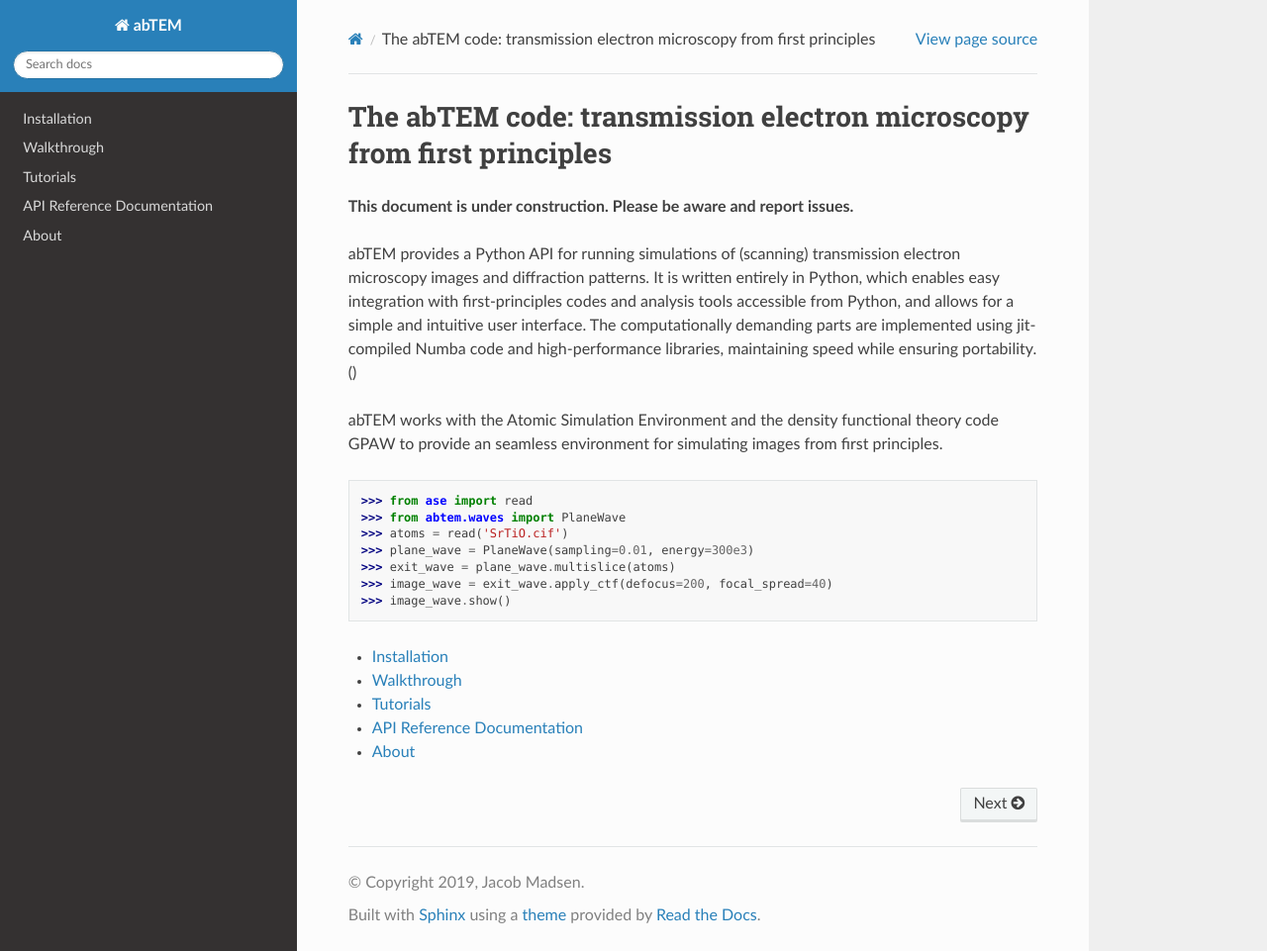
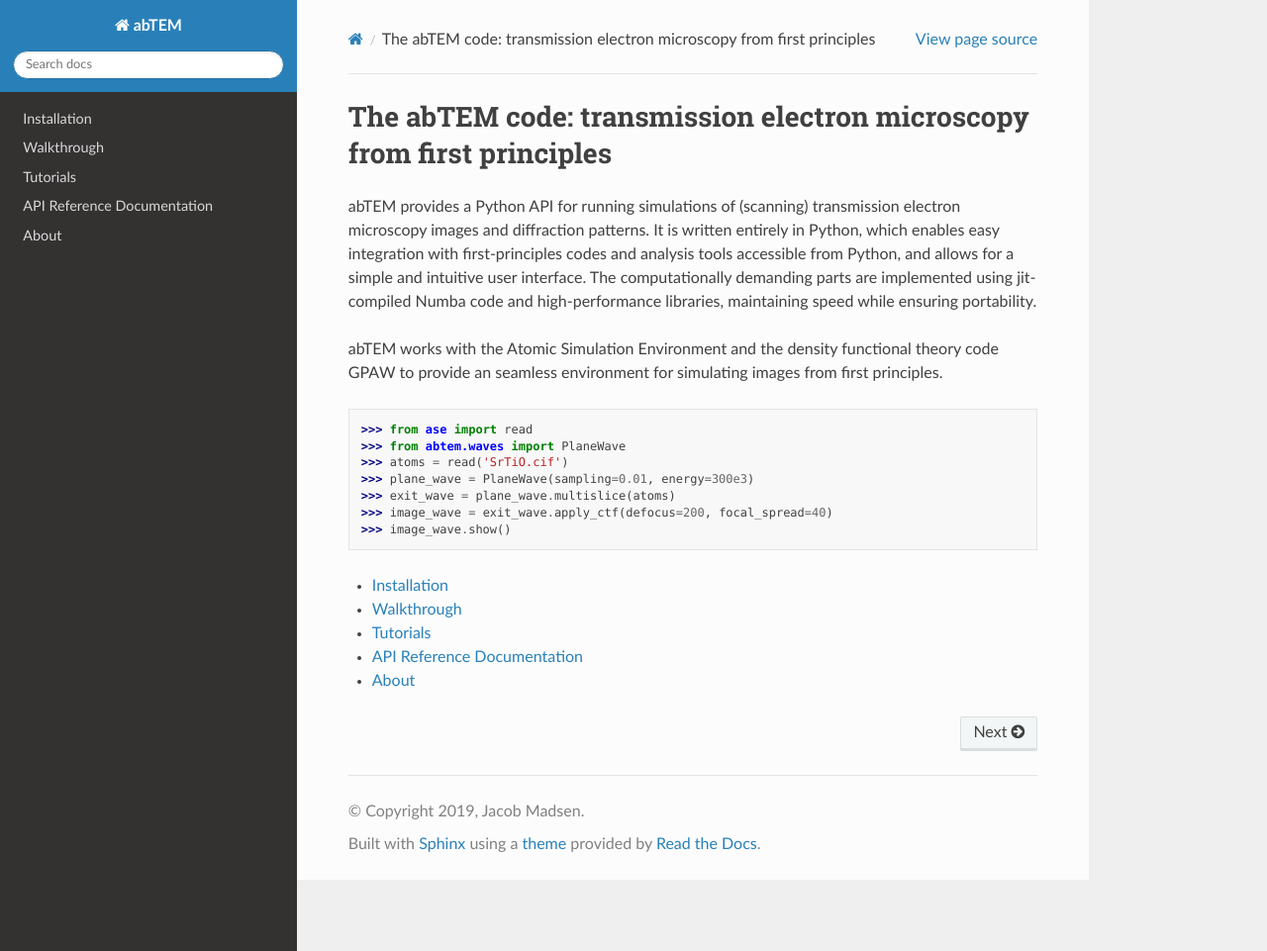
Before and after one commit to abTEM/abTEM, a Sphinx documentation site: the page built from docs/source/index.rst, in a window 1280 px wide and 961 px high. Shown: the whole window at 99% size. Built offline with Sphinx 7.4.7 and the Read the Docs theme 2.0.0, drawn with Linux system fonts in a browser that asks for light colours; pages that are not in the unit, such as notebooks, are missing from menus.

Commit message:
fixed small error in docs intro

```diff
--- a/docs/source/index.rst
+++ b/docs/source/index.rst
@@ -5,12 +5,11 @@
 
 The abTEM code: transmission electron microscopy from first principles
 ======================================================================
-**This document is under construction. Please be aware and report issues.**
 
 abTEM provides a Python API for running simulations of (scanning) transmission electron microscopy images and diffraction
 patterns. It is written entirely in Python, which enables easy integration with first-principles codes and analysis tools
 accessible from Python, and allows for a simple and intuitive user interface. The computationally demanding parts are
-implemented using jit-compiled Numba code and high-performance libraries, maintaining speed while ensuring portability.()
+implemented using jit-compiled Numba code and high-performance libraries, maintaining speed while ensuring portability.
 
 abTEM works with the Atomic Simulation Environment and the density functional theory code GPAW to provide an seamless
 environment for simulating images from first principles.
```
